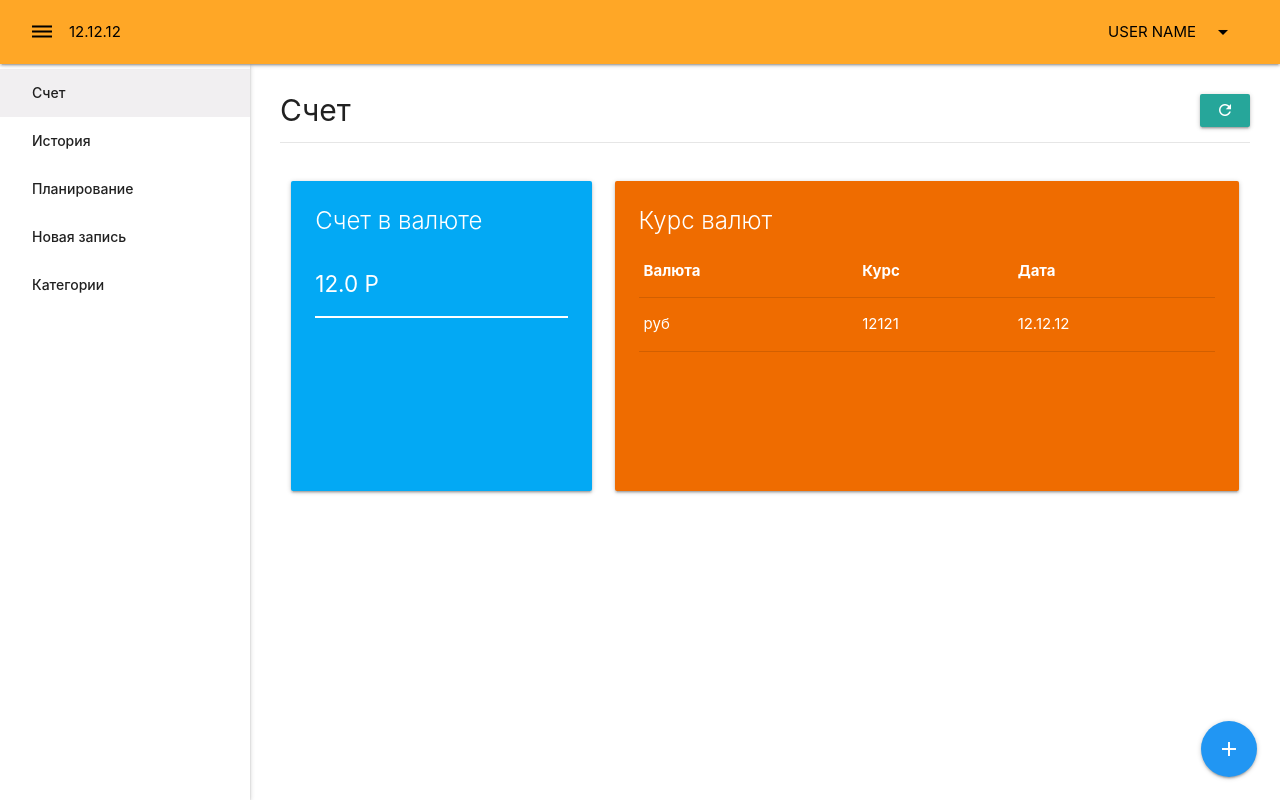
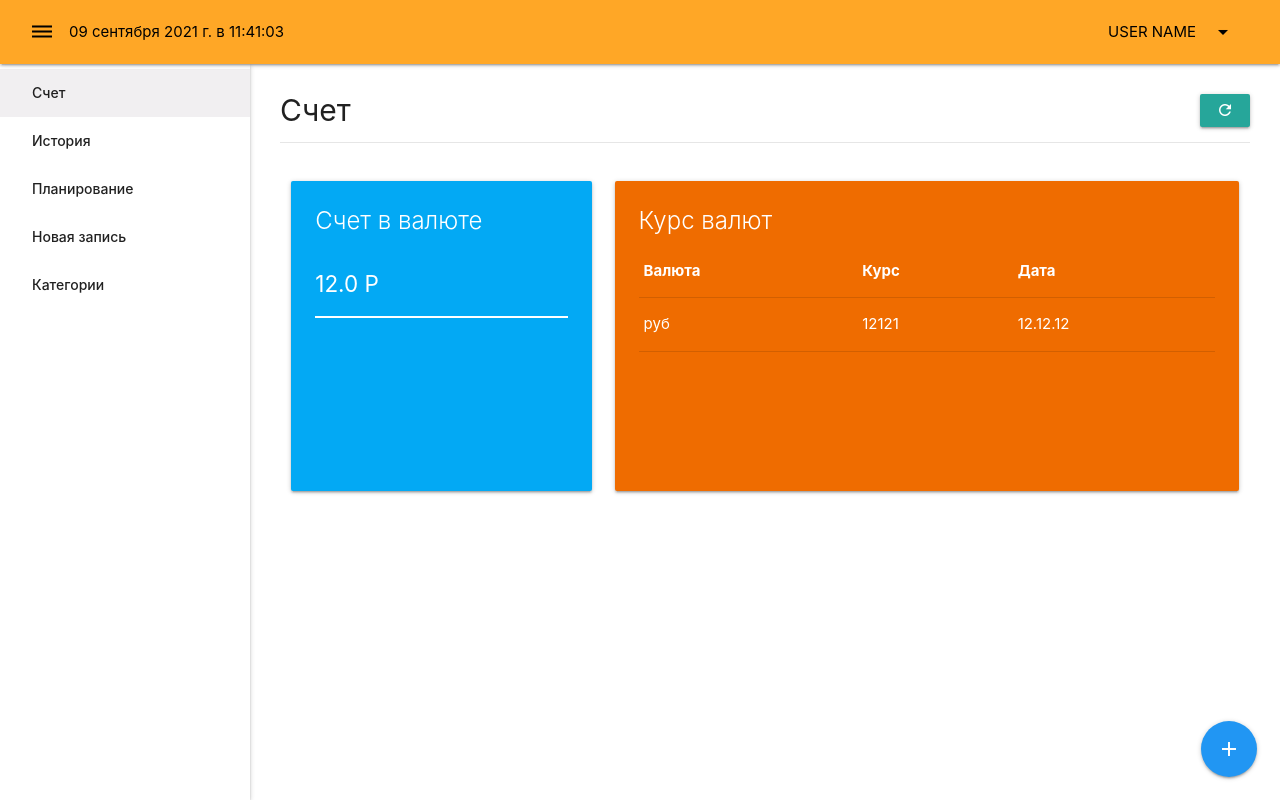
Before and after one commit to RomanIgorevich/crm-systems, a Vue app: page / in a window 1280 px wide. Built offline with nearby package versions, Linux system fonts and the light colour scheme.

Commit message:
добавление времени, фильтра

```diff
--- a/src/components/app/Navbar.vue
+++ b/src/components/app/Navbar.vue
@@ -5,7 +5,7 @@
         <a href="#" @click.prevent="$emit('click-sidebar')">
           <i class="material-icons black-text">dehaze</i>
         </a>
-        <span class="black-text">12.12.12</span>
+        <span class="black-text">{{ $filters.date(date)}}</span>
       </div>
 
       <ul class="right hide-on-small-and-down">
@@ -14,6 +14,7 @@
             class="dropdown-trigger black-text"
             href="#"
             data-target="dropdown"
+            ref="dropdown"
           >
             USER NAME
             <i class="material-icons right">arrow_drop_down</i>
@@ -21,13 +22,13 @@
 
           <ul id="dropdown" class="dropdown-content">
             <li>
-              <a href="#" class="black-text">
+              <router-link to="/profile" class="black-text">
                 <i class="material-icons">account_circle</i>Профиль
-              </a>
+              </router-link>
             </li>
             <li class="divider" tabindex="-1"></li>
             <li>
-              <a href="#" class="black-text">
+              <a href="#" class="black-text" @click.prevent="logout">
                 <i class="material-icons">assignment_return</i>Выйти
               </a>
             </li>
@@ -37,3 +38,31 @@
     </div>
   </nav>
 </template>
+
+<script>
+export default {
+  data: () => ({
+    date: new Date(),
+    interval: null,
+    dropdown: null,
+  }),
+  mounted() {
+    this.interval = setInterval(() => (this.date = new Date()), 1000);
+    this.dropdown = M.Dropdown.init(this.$refs.dropdown, {
+      constrainWidth: true,
+    });
+  },
+  methods: {
+    logout() {
+      console.log("logout");
+      this.$router.push("/login?message=logout");
+    },
+  },
+  beforeDestroy() {
+    clearInterval(this.interval);
+    if (this.dropdown && this.dropdown.destroy) {
+      this.dropdown.destroy();
+    }
+  },
+};
+</script>
--- a/src/layouts/MainLayout.vue
+++ b/src/layouts/MainLayout.vue
@@ -10,9 +10,9 @@
     </main>
 
     <div class="fixed-action-btn">
-      <a class="btn-floating btn-large blue" href="#">
+      <router-link class="btn-floating btn-large blue" to="/record">
         <i class="large material-icons">add</i>
-      </a>
+      </router-link>
     </div>
   </div>
 </template>
--- a/src/main.js
+++ b/src/main.js
@@ -1,10 +1,24 @@
-import { createApp } from 'vue'
-import App from './App.vue'
-import router from './router'
-import './assets/scss/styles.scss'
-import 'materialize-css/dist/js/materialize.min.js'
+import { createApp } from "vue";
+import App from "./App.vue";
+import router from "./router";
+import "./assets/scss/styles.scss";
+import "materialize-css/dist/js/materialize.min.js";
 
-const app = createApp(App)
+const app = createApp(App);
 
-app.use(router)
-app.mount('#app')
+// фильтры
+app.config.globalProperties.$filters = {
+  date(value) {
+    const options = {};
+    options.day = "2-digit";
+    options.month = "long";
+    options.year = "numeric";
+    options.hour = "2-digit";
+    options.minute = "2-digit";
+    options.second = "2-digit";
+    return new Intl.DateTimeFormat("ru-RU", options).format(new Date(value));
+  },
+};
+
+app.use(router);
+app.mount("#app");
```
